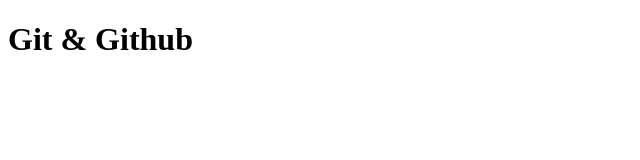
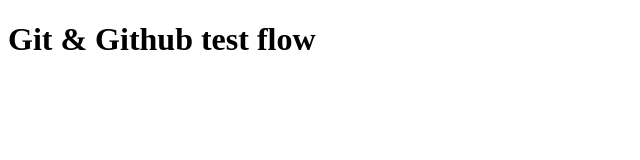
Before and after one commit to SkyTech59/Test-for-git-flow, a plain HTML site: page Index.html in a window 1280 px wide. Shown: the whole page, without its empty margins (0-640 px from the left). Drawn offline with Linux system fonts and the light colour scheme.

Commit message:
Update Index.html

```diff
--- a/Index.html
+++ b/Index.html
@@ -6,6 +6,6 @@
     <title>Document</title>
 </head>
 <body>
-   <h1>Git & Github</h1>
+   <h1>Git & Github test flow</h1>
 </body>
 </html>
```
